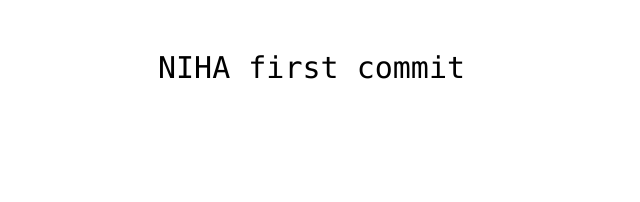
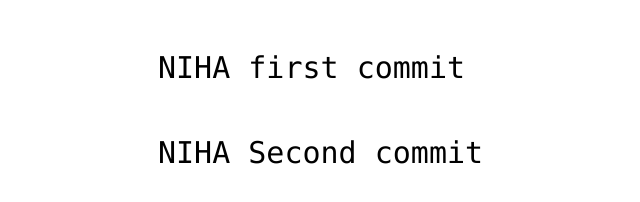
Before and after one commit to vmpmohan123/HelloWorld, a plain HTML site: page Niha.html in a window 1280 px wide. Shown: the whole page, without its empty margins (282-922 px from the left). Drawn offline with Linux system fonts and the light colour scheme.

Commit message:
niha second commit

```diff
--- a/Niha.html
+++ b/Niha.html
@@ -11,5 +11,6 @@
 
 
 <p>NIHA first commit</p>
+  <p>NIHA Second commit</p>
 </body>
 </html>
```
